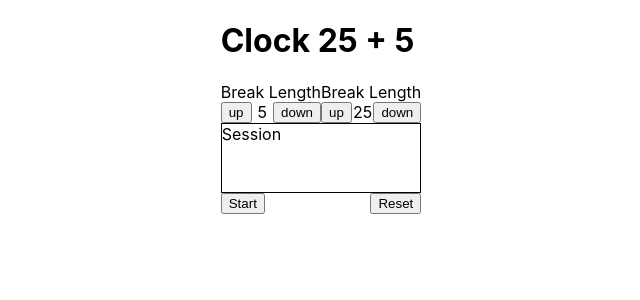
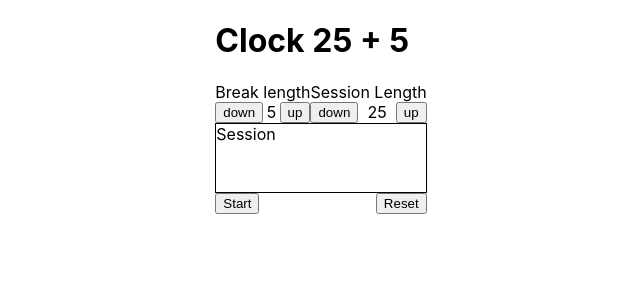
Before and after one commit to SarangWadode/fcc-clock, a React (Create React App) app: page / in a window 1280 px wide. Shown: the top 300 px of the page, without its empty margins (319-959 px from the left). Built offline with nearby package versions, Linux system fonts and the light colour scheme.

Commit message:
increment and decrement to buttons set

```diff
--- a/src/components/App.jsx
+++ b/src/components/App.jsx
@@ -1,17 +1,45 @@
 import './App.css';
-// import { useState } from 'react';
+import { useState } from 'react';
 import Demo from './Demo'
 
 function App() {
+  const [time , setTime] = useState({
+    break: 5,
+    session: 25,
+    timer: 1500,
+  })
 
+  function handleClick(e){
+    if (e.target.id === "break-decrement" && time.break > 0) {
+      setTime({
+        ...time,
+        break: time.break-1
+      })
+    } else if (e.target.id === "break-increment" && time.break < 60) {
+      setTime({
+        ...time,
+        break: time.break+1
+      })
+    } else if (e.target.id === "session-decrement" && time.session > 0) {
+      setTime({
+        ...time,
+        session: time.session-1
+      })
+    } else if (e.target.id === "session-increment" && time.session < 60) {
+      setTime({
+        ...time,
+        session: time.session+1
+      })
+    }
+  }
 
   return (
     <div className="App">
       <h1>Clock 25 + 5</h1>
 
       <div className="length-wrapper">
-        <Demo wrapper={"break-len"} label={"break-label"} id={"break-length"} length={5} decrement={"break-decrement"} increment={"break-increment"} />
-        <Demo wrapper={"session-len"} label={"session-label"} id={"session-length"} length={25} decrement={"session-decrement"} increment={"session-increment"} />
+        <Demo click={handleClick} wrapper={"break-len"} label={"break-label"} text={"Break length"} id={"break-length"} length={time.break} decrement={"break-decrement"} increment={"break-increment"} />
+        <Demo click={handleClick} wrapper={"session-len"} label={"session-label"} text={"Session Length"} id={"session-length"} length={time.session} decrement={"session-decrement"} increment={"session-increment"} />
       </div>
 
       <div className="session">
--- a/src/components/Demo.jsx
+++ b/src/components/Demo.jsx
@@ -1,13 +1,13 @@
 import React from 'react'
 
-export default function Demo({wrapper, label, id, length, decrement, increment}) {
+export default function Demo({click, wrapper, label, id, length, decrement, increment, text}) {
     return (
         <div className={wrapper}>
-          <div id={label}>Break Length</div>
+          <div id={label}>{text}</div>
           <div className="controls">
-            <button id={decrement}>up</button>
+            <button className='increment' onClick={click} id={decrement}>down</button>
             <div id={id}>{length}</div>
-            <button id={increment}>down</button>
+            <button className='decrement' onClick={click} id={increment}>up</button>
           </div>
         </div>
     )
```
